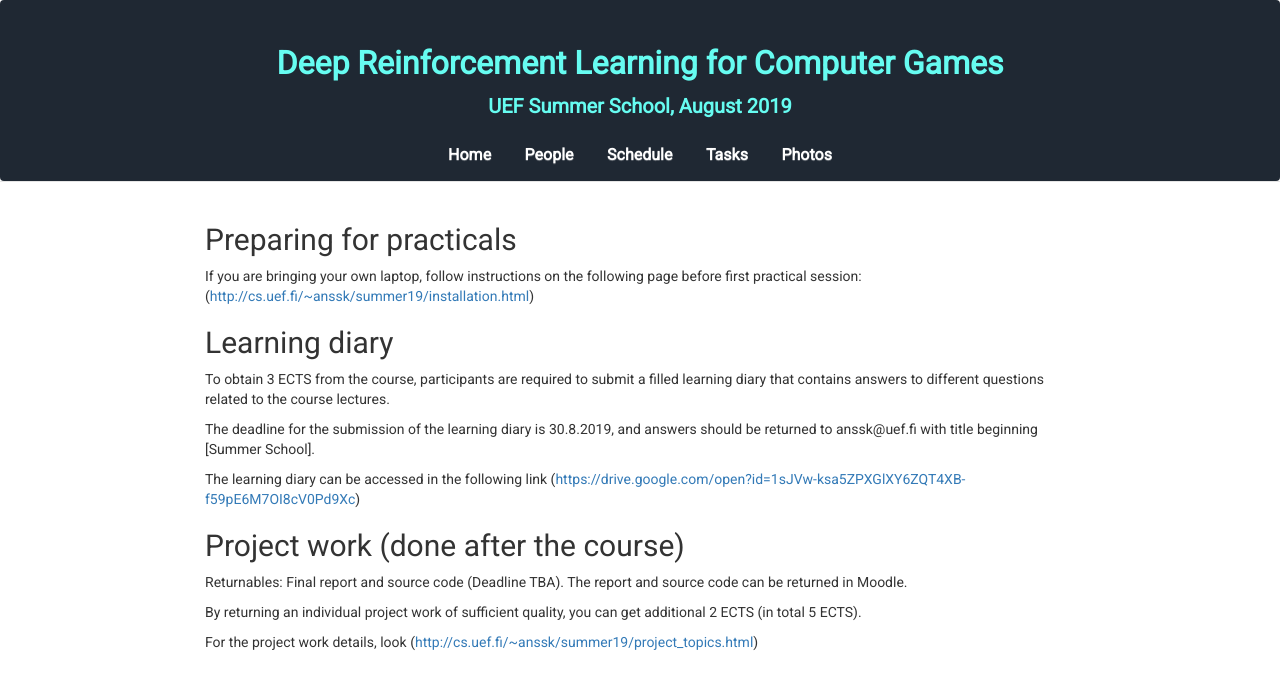
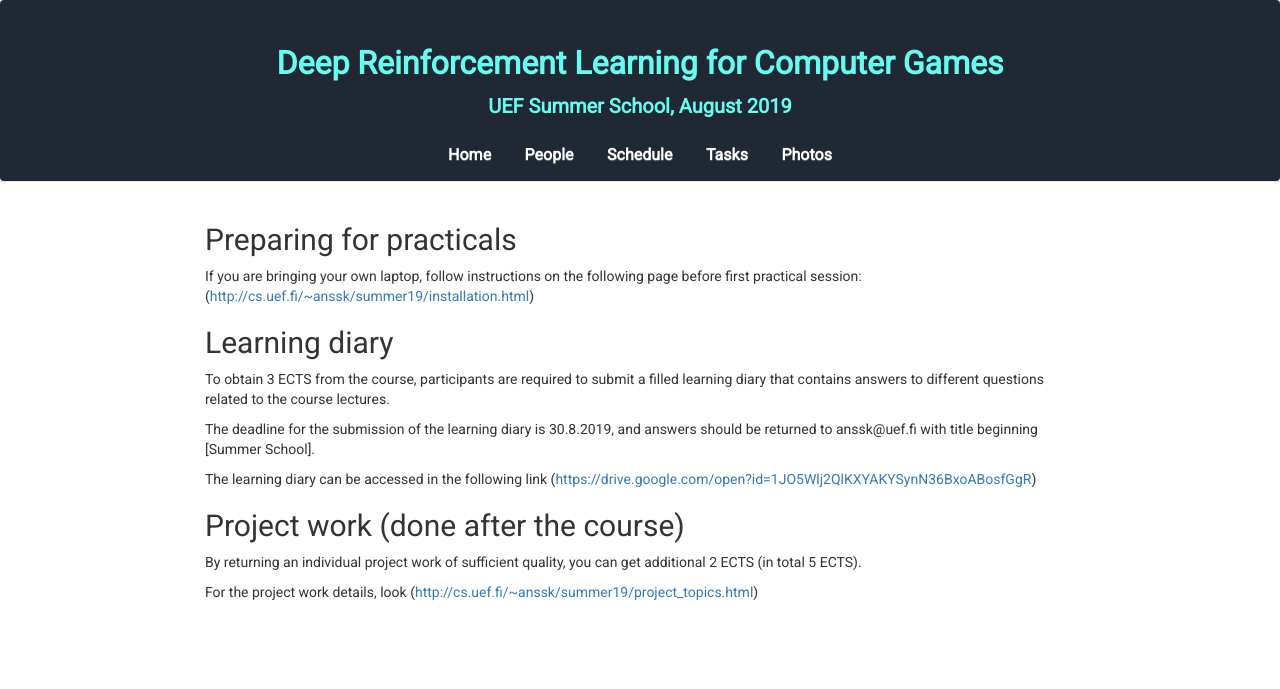
Before and after one commit to abrahamwoubie/summerschool, a Jekyll site: the page built from tasks.md, in a window 1280 px wide. Shown: the top 689 px of the page. Built offline with Jekyll 4.4.1, drawn with Linux system fonts in a browser that asks for light colours; nearby versions of some CDN libraries; part of the change alters nothing that is shown.

Commit message:
updating

```diff
--- a/tasks.md
+++ b/tasks.md
@@ -14,7 +14,7 @@ To obtain 3 ECTS from the course, participants are required to submit a filled l
 
 The deadline for the submission of the learning diary is 30.8.2019, and answers should be returned to anssk@uef.fi with title beginning [Summer School].
 
-The learning diary can be accessed in the following link ([https://drive.google.com/open?id=1sJVw-ksa5ZPXGlXY6ZQT4XB-f59pE6M7OI8cV0Pd9Xc](https://drive.google.com/open?id=1sJVw-ksa5ZPXGlXY6ZQT4XB-f59pE6M7OI8cV0Pd9Xc))
+The learning diary can be accessed in the following link ([https://drive.google.com/open?id=1JO5Wlj2QlKXYAKYSynN36BxoABosfGgR](https://drive.google.com/open?id=1JO5Wlj2QlKXYAKYSynN36BxoABosfGgR))
 
 
 
@@ -22,7 +22,6 @@ The learning diary can be accessed in the following link ([https://drive.google.
 
 
 ## Project work (done after the course)
-Returnables: Final report and source code (Deadline TBA). The report and source code can be returned in Moodle.
 
 By returning an individual project work of sufficient quality, you can get additional 2 ECTS (in total 5 ECTS).
 
```
